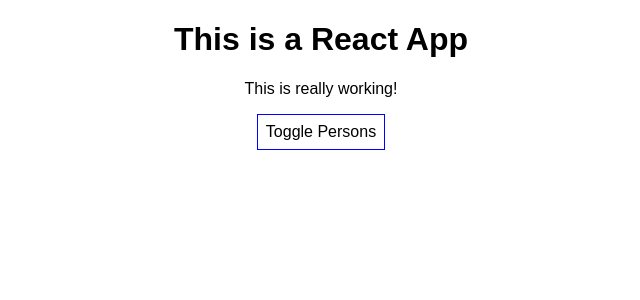
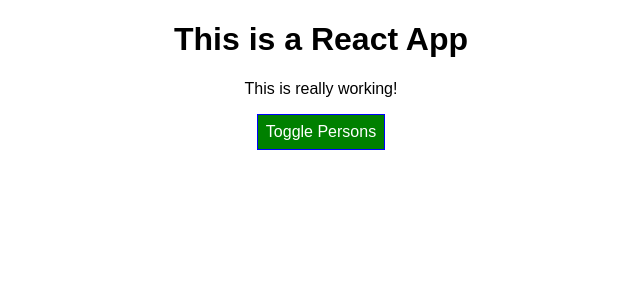
Before and after one commit to nitzan-frock/react-complete-guide, a React (Create React App) app: page / in a window 1280 px wide. Shown: the top 300 px of the page, without its empty margins (319-959 px from the left). Built offline with nearby package versions, Linux system fonts and the light colour scheme.

Commit message:
up to lecture 64

```diff
--- a/package.json
+++ b/package.json
@@ -4,6 +4,7 @@
   "private": true,
   "dependencies": {
     "eslint": "^4.15.0",
+    "radium": "^0.21.1",
     "react": "^16.2.0",
     "react-dom": "^16.2.0",
     "react-scripts": "1.1.0"
--- a/src/App.css
+++ b/src/App.css
@@ -1,3 +1,18 @@
 .App {
   text-align: center;
 }
+
+.red {
+  color: red;
+}
+
+.bold {
+  font-weight: bold;
+}
+
+/* media Quries that are not dynamic
+/* @media (min-width: 500px) {
+  .Person {
+    width: 450px;
+  }
+} */
--- a/src/App.js
+++ b/src/App.js
@@ -1,6 +1,7 @@
 import React, { Component } from 'react';
 import './App.css';
-import Person from './Person/Person'
+import Person from './Person/Person';
+import Radium, {StyleRoot} from 'radium';
 
 class App extends Component {
   state = {
@@ -48,11 +49,16 @@
 
   render() {
     const style = {
-      backgroundColor: 'white',
+      backgroundColor: 'green',
+      color: 'white',
       font: 'inherit',
       border: '1px solid blue',
       padding: '8px',
-      cursor: 'pointer'
+      cursor: 'pointer',
+      ':hover': {
+        backgroundColor: 'lightgreen',
+        color: 'black',
+      }
     };
 
     let persons = null;
@@ -70,19 +76,39 @@
           })}
         </div>
       );
+
+      style.backgroundColor = 'red';
+      style[':hover'] = {
+        backgroundColor: 'salmon',
+        color: 'black',
+      };
+    }
+
+    // will turn this array of strings into one string with a space: "red bold"
+    //let classes =['red', 'bold'].join(' ');
+
+    const classes = [];
+    if (this.state.persons.length <= 2) {
+      classes.push('red'); // classes = ['red']
+    }
+    if (this.state.persons.length <= 1) {
+      classes.push('bold'); // classes = ['red', 'bold']
     }
 
     return (
+      <StyleRoot>
         <div className="App">
           <h1>This is a React App</h1>
-        <p>This is really working!</p>
+          <p className={classes.join(' ')}>This is really working!</p>
           <button
             style={style}
             onClick={this.togglePersonHandler}>Toggle Persons</button>
           {persons}
         </div>
+      </StyleRoot>
     );
   }
 }
 
-export default App;
+// higher order component
+export default Radium(App);
--- a/src/Person/Person.js
+++ b/src/Person/Person.js
@@ -3,14 +3,19 @@
 import './Person.css';
 
 const person = (props) => {
+    const style = {
+        // '@media (min-width: 500px)' is a JS prop name that radium will parse
+        '@media (min-width: 500px)': {
+            width: '450px',
+        }
+    }
     return (
-        <div className="Person">
+        <div className="Person" style={style}>
             <p onClick={props.click}>I'm {props.name} and I am {props.age} years old!</p>
             <p>{props.children}</p>
             <input type="text" onChange={props.changed} value={props.name} />
         </div>
-
-)
+    )
 }
 
 export default person;
```
Also changed, not shown: 1 other file (tests, documents, lock files or other folders). Lines whose indentation alone changed are shown as unchanged.
